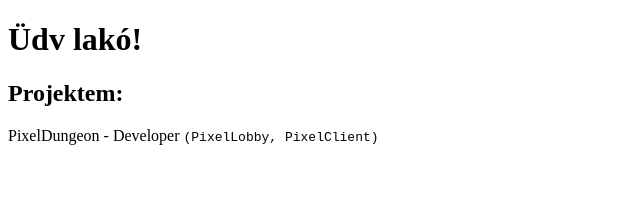
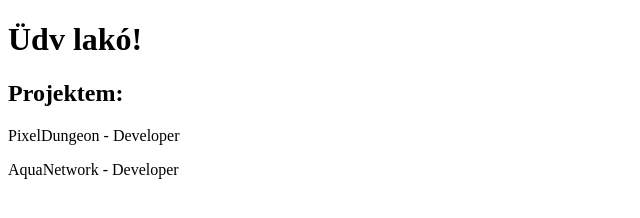
Before and after one commit to Danika6677/danika6677.github.io, a plain HTML site: page index.html in a window 1280 px wide. Shown: the whole page, without its empty margins (0-640 px from the left). Drawn offline with Linux system fonts and the light colour scheme.

Commit message:
Update index.html

```diff
--- a/index.html
+++ b/index.html
@@ -4,6 +4,7 @@
     <body>
         <h1>Üdv lakó!</h1>
         <h2>Projektem:</h2>
-        <p> PixelDungeon - Developer <code>(PixelLobby, PixelClient)</code></p>
+        <p> PixelDungeon - Developer</code></p>
+        <p> AquaNetwork - Developer</code></p>
     </body>
 </html>
```
